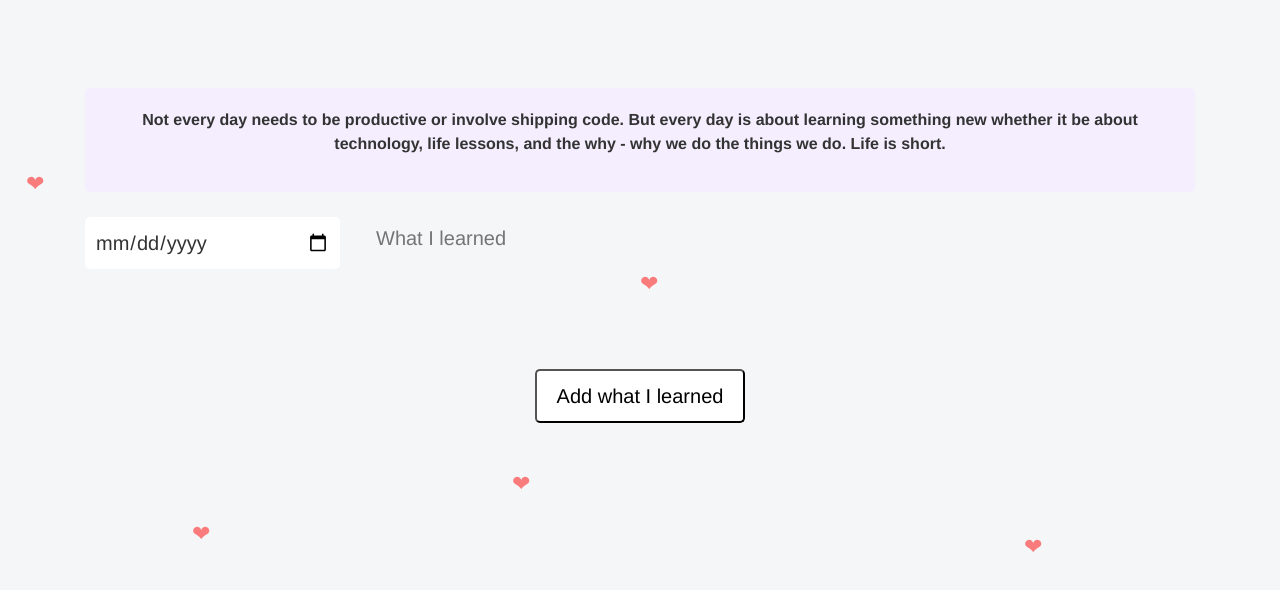
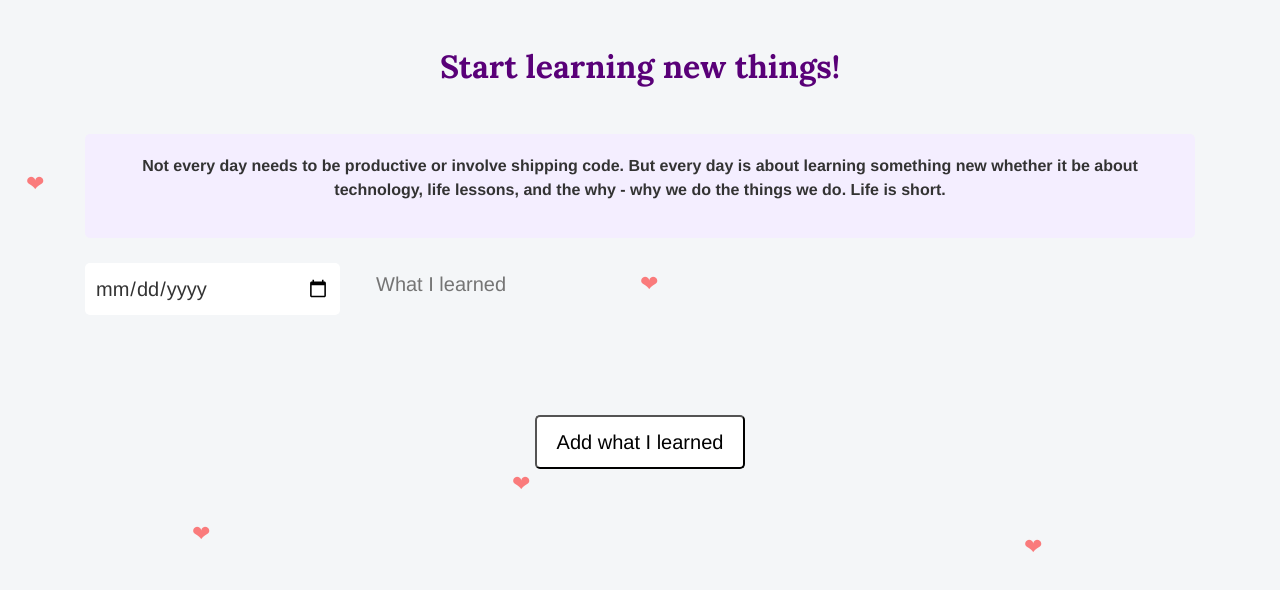
Before and after one commit to mathurah/we-all-learn, a React (Create React App) app: page / in a window 1280 px wide. Shown: the top 590 px of the page. Built offline with nearby package versions, Linux system fonts and the light colour scheme.

Commit message:
Fixed edge case

```diff
--- a/src/components/Navbar.js
+++ b/src/components/Navbar.js
@@ -18,7 +18,7 @@ const Navbar = () => {
             {learns?.length > 0 &&
                 <h2>I learned {learns?.length} things...</h2>
             }
-            {learns?.length <= 0  &&
+            {(learns?.length <= 0 || !learns )&&
                 <h2>Start learning new things!</h2>
             }
             </div>
```
